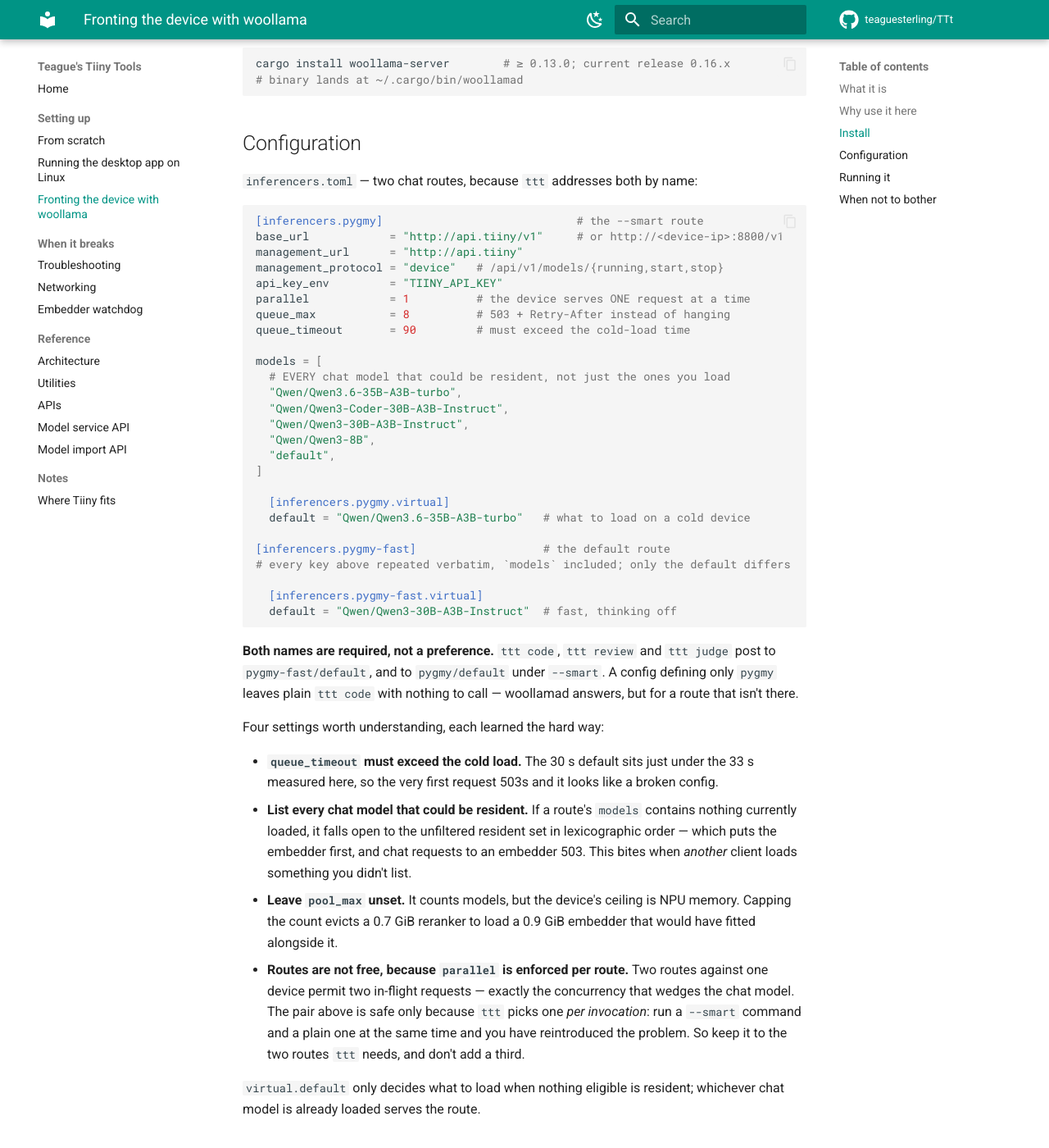
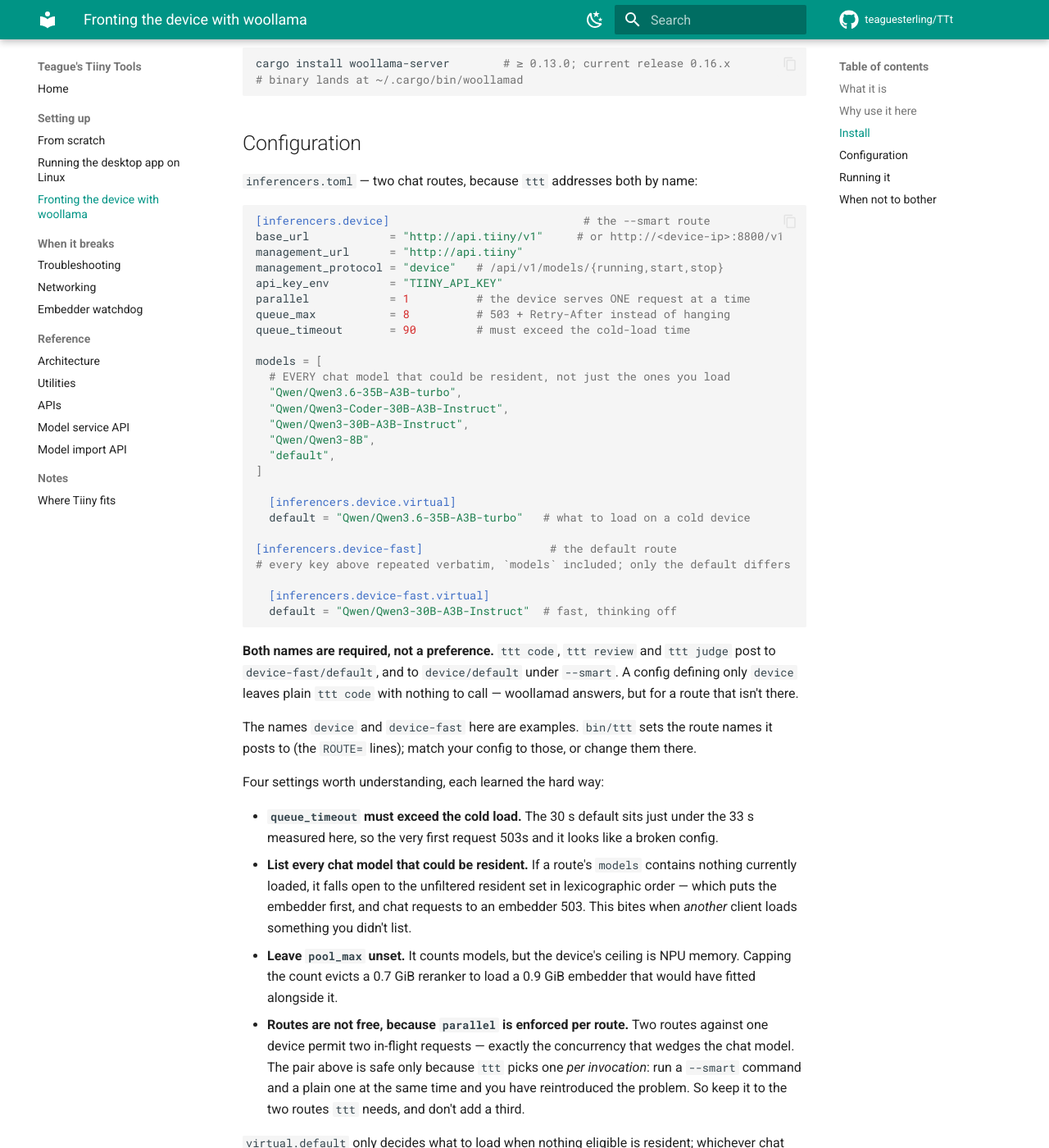
Before and after one commit to teaguesterling/TTt, an MkDocs documentation site: the page built from docs/woollama.md, in a window 1280 px wide and 1400 px high, scrolled down 1226 px. Shown: the whole window at 82% size. Built offline with MkDocs 1.6.1 and Material for MkDocs 9.7.7, drawn with Linux system fonts in a browser that asks for light colours; comment, search, counter and statistics services are not loaded.

Commit message:
docs: generic route names (device, device-fast) in the examples
Review request on #2: keep the real route names in bin/, and use generic
names in the public docs. architecture.md, woollama.md and
where-tiiny-fits.md now show [inferencers.device] / [inferencers.device-fast]
and device/default / device-fast/default. woollama.md says once that
bin/ttt sets the route names it posts to (the ROUTE= lines).

Co-Authored-By: Claude Opus 5.5 <noreply@anthropic.com>
Claude-Session: https://claude.ai/code/session_01NSRdqdyCK3WLHu2wJ6dhyK

````diff
--- a/docs/woollama.md
+++ b/docs/woollama.md
@@ -61,7 +61,7 @@ cargo install woollama-server        # ≥ 0.13.0; current release 0.16.x
 `inferencers.toml` — two chat routes, because `ttt` addresses both by name:
 
 ```toml
-[inferencers.pygmy]                             # the --smart route
+[inferencers.device]                             # the --smart route
 base_url            = "http://api.tiiny/v1"     # or http://<device-ip>:8800/v1
 management_url      = "http://api.tiiny"
 management_protocol = "device"   # /api/v1/models/{running,start,stop}
@@ -79,20 +79,24 @@ models = [
   "default",
 ]
 
-  [inferencers.pygmy.virtual]
+  [inferencers.device.virtual]
   default = "Qwen/Qwen3.6-35B-A3B-turbo"   # what to load on a cold device
 
-[inferencers.pygmy-fast]                   # the default route
+[inferencers.device-fast]                   # the default route
 # every key above repeated verbatim, `models` included; only the default differs
 
-  [inferencers.pygmy-fast.virtual]
+  [inferencers.device-fast.virtual]
   default = "Qwen/Qwen3-30B-A3B-Instruct"  # fast, thinking off
 ```
 
 **Both names are required, not a preference.** `ttt code`, `ttt review` and
-`ttt judge` post to `pygmy-fast/default`, and to `pygmy/default` under
-`--smart`. A config defining only `pygmy` leaves plain `ttt code` with nothing
+`ttt judge` post to `device-fast/default`, and to `device/default` under
+`--smart`. A config defining only `device` leaves plain `ttt code` with nothing
 to call — woollamad answers, but for a route that isn't there.
+
+The names `device` and `device-fast` here are examples. `bin/ttt` sets the
+route names it posts to (the `ROUTE=` lines); match your config to those, or
+change them there.
 
 Four settings worth understanding, each learned the hard way:
 
````
Also changed, not shown: docs/architecture.md (+4 -4 lines), docs/where-tiiny-fits.md (+1 -1 lines).
